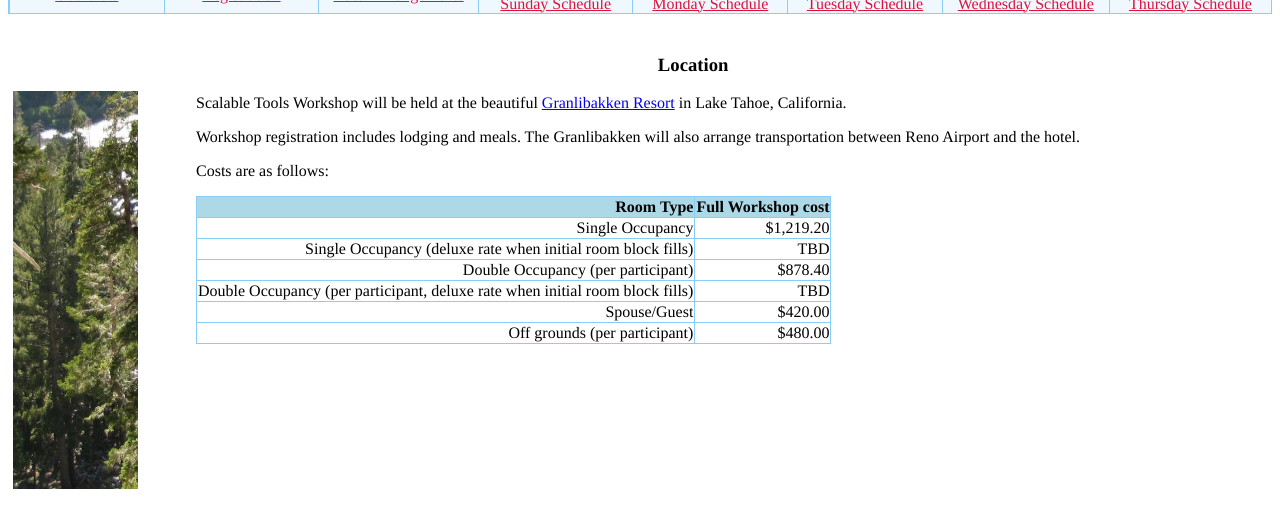
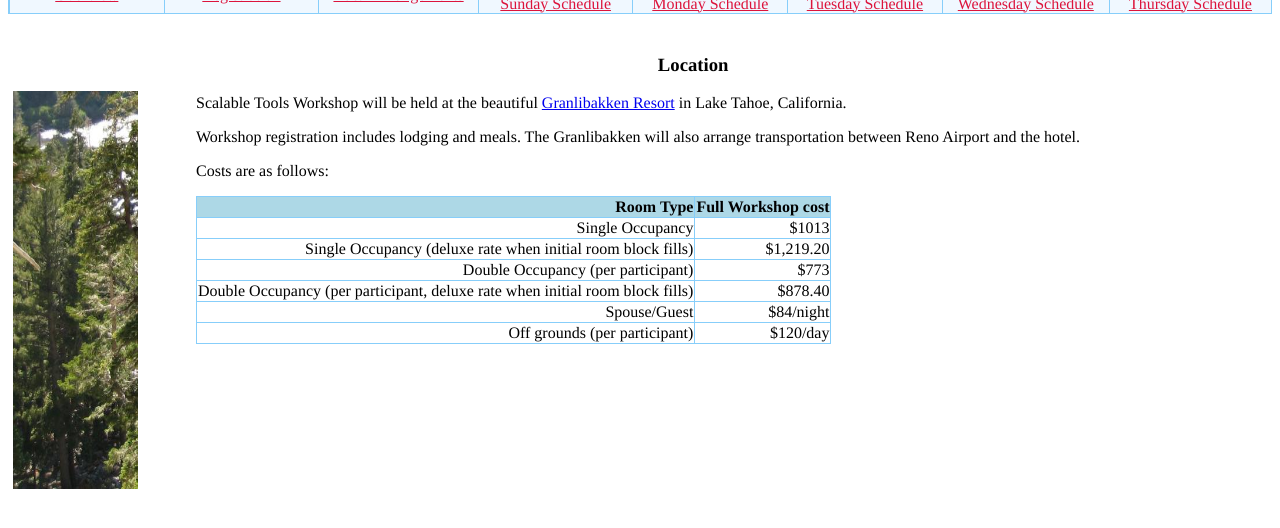
Before and after one commit to wrwilliams/petascale2017, a Jekyll site: the page built from arrangements.html, in a window 1280 px wide, cut to the strip 221-749 px from the top of the page. Built offline with Jekyll 4.4.1, drawn with Linux system fonts in a browser that asks for light colours.

Commit message:
Updated prices

```diff
--- a/_data/prices.yml
+++ b/_data/prices.yml
@@ -1,9 +1,9 @@
 ---
-Single Occupancy: $1,219.20
-Single Occupancy (deluxe rate when initial room block fills): TBD #$1161.60
-Double Occupancy (per participant): $878.40
-Double Occupancy (per participant, deluxe rate when initial room block fills): TBD #$835.20
-Spouse/Guest: $420.00
-Off grounds (per participant): $480.00
+Single Occupancy: $1013
+Single Occupancy (deluxe rate when initial room block fills): $1,219.20
+Double Occupancy (per participant): $773
+Double Occupancy (per participant, deluxe rate when initial room block fills): $878.40
+Spouse/Guest: $84/night
+Off grounds (per participant): $120/day
 
 ---
```
